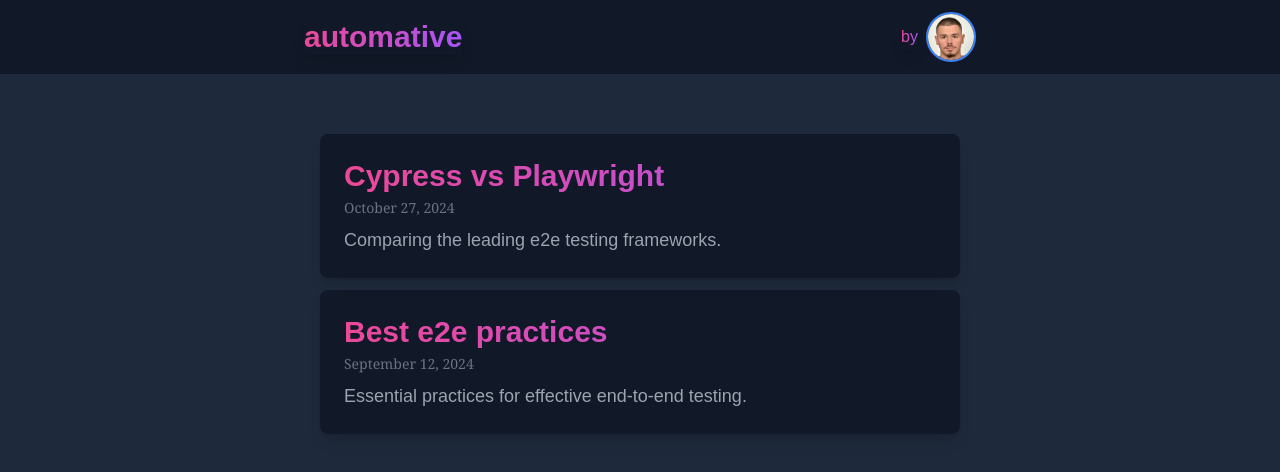
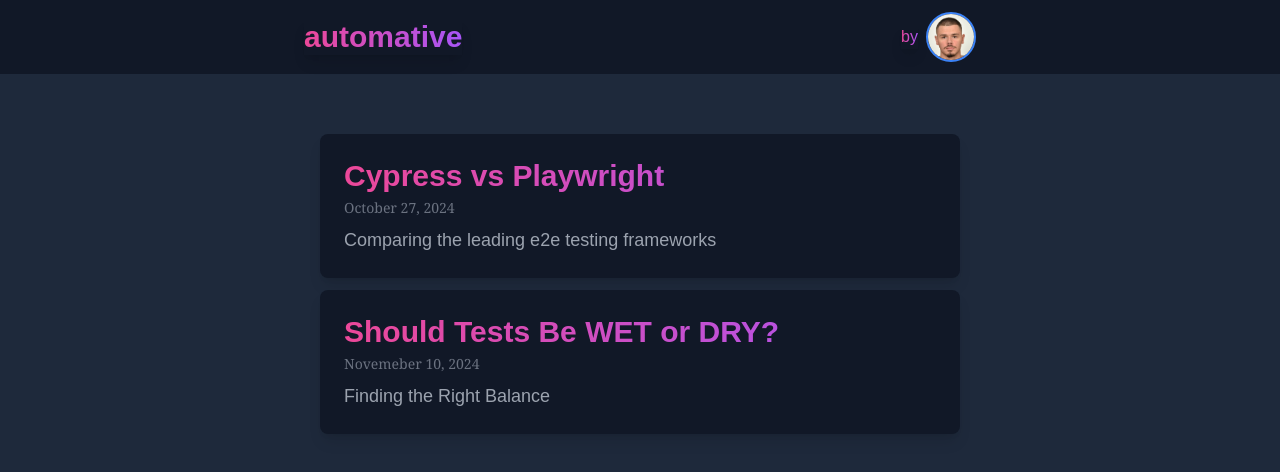
Before and after one commit to artshllk/e2e-testing-hub, a Next.js app: page / in a window 1280 px wide. Shown: the top 472 px of the page. Built offline with nearby package versions, Linux system fonts and the light colour scheme.

Commit message:
Add new article: 'Should Tests Be WET or DRY?

```diff
--- a/src/pages/index.js
+++ b/src/pages/index.js
@@ -6,13 +6,13 @@
     id: 1,
     name: "Cypress vs Playwright",
     date: "October 27, 2024",
-    description: "Comparing the leading e2e testing frameworks.",
+    description: "Comparing the leading e2e testing frameworks",
   },
   {
     id: 2,
-    name: "Best e2e practices",
-    date: "September 12, 2024",
-    description: "Essential practices for effective end-to-end testing.",
+    name: "Should Tests Be WET or DRY?",
+    date: "Novemeber 10, 2024",
+    description: "Finding the Right Balance",
   },
 ];
 
```
